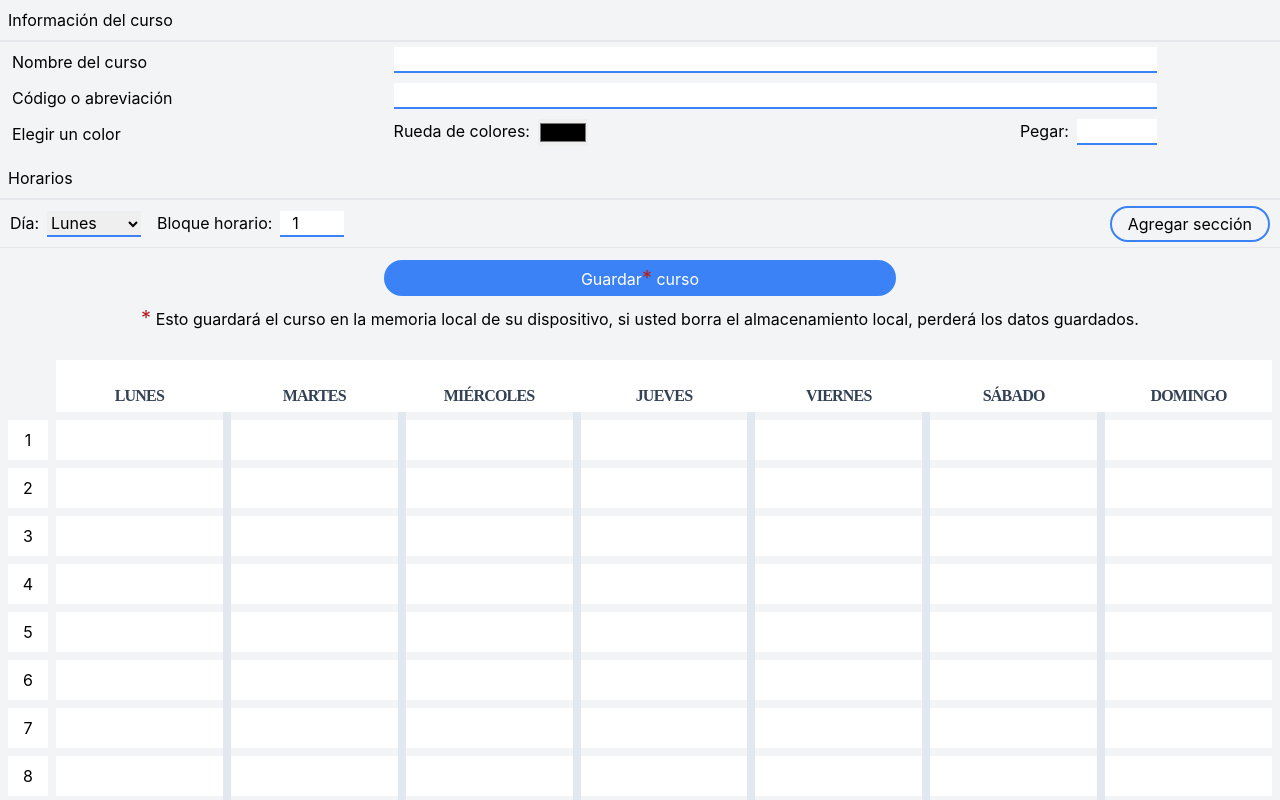
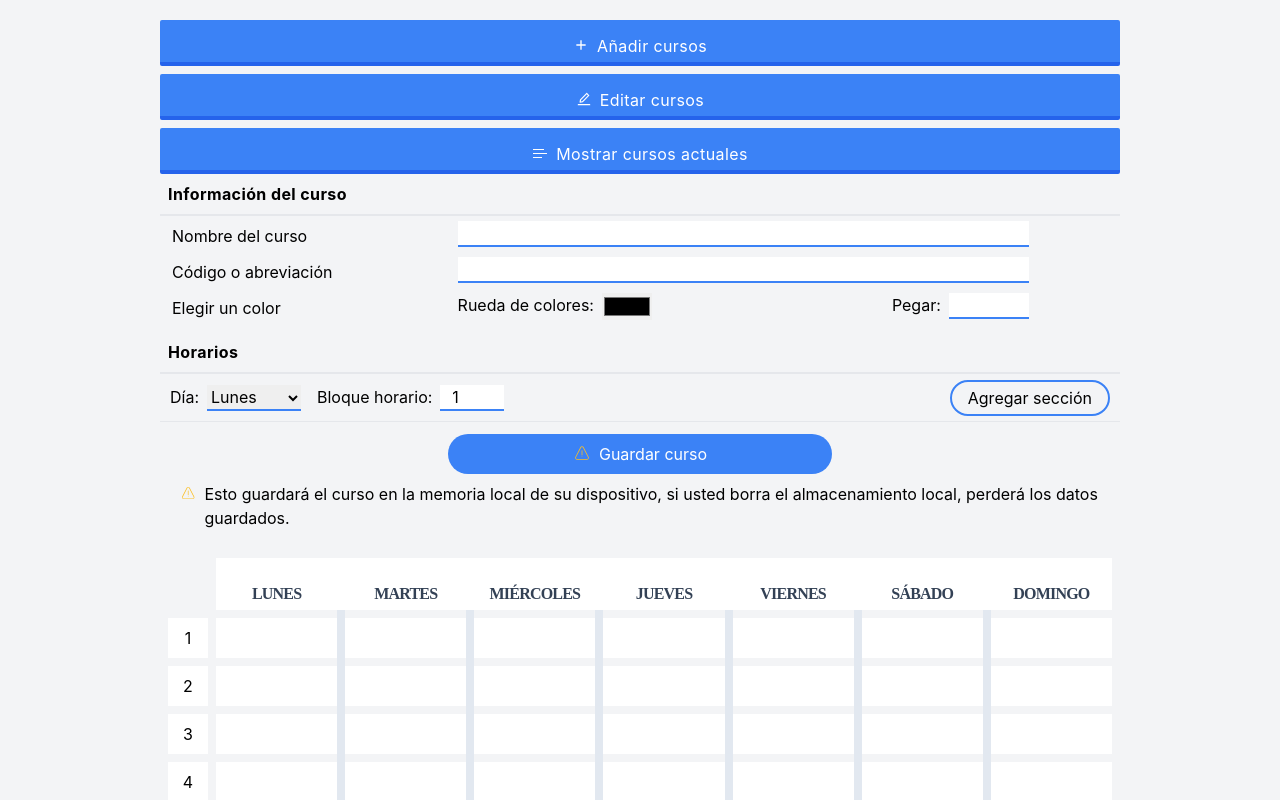
Before and after one commit to mguzm4n/schedule-maker-app, a React (Vite) app: page / in a window 1280 px wide. Shown: the top 800 px of the page. Built offline with nearby package versions, Linux system fonts and the light colour scheme; a web font is replaced by a local one.

Commit message:
style buttons for crud actions

```diff
--- a/src/App.tsx
+++ b/src/App.tsx
@@ -1,13 +1,39 @@
 import './index.css';
 import { getCollection } from './localdb/localManagement';
 
-import { useEffect, useState } from 'react';
+import { ReactElement, useEffect, useState } from 'react';
 import { Course } from './hooks/courseFormReducer';
 
 import Schedule from './components/Schedule';
 import AddCoursesForm from './components/AddCoursesForm';
 
+import { AiOutlineEdit } from "react-icons/ai";
+import { RiAddFill } from 'react-icons/ri';
+import { VscListSelection } from 'react-icons/vsc';
+import { IconType } from 'react-icons';
+
+type OptionBtn = {
+  name: string,
+  icon: ReactElement<IconType>
+}
+
+type OptionBtnState = OptionBtn & {
+  selected: boolean,
+}
+
+const crudOptions: OptionBtn[] = [
+  { name: 'Añadir cursos', icon: <RiAddFill className="mb-0.5" /> },
+  { name: 'Editar cursos', icon: <AiOutlineEdit className="mb-0.5" /> },
+  { name: 'Mostrar cursos actuales', icon: <VscListSelection className="" /> },
+];
+
 function App() {
+  const [btns, setBtns] = useState(
+    [...crudOptions].map(option => {
+      return { ...option, selected:false }
+    })
+  );
+
   const [courses, setCourses] = useState<Course[]>([]);
 
   useEffect(() => {
@@ -15,10 +41,31 @@ function App() {
     setCourses(coursesResponse.data);
   }, []);
 
+  const handleBtnSectionClick = (idx: number, option: OptionBtnState) => {
+    const btn = { ...option, selected: !option.selected };
+    const newBtns = [...btns];
+    newBtns[idx] = btn;
+    setBtns(newBtns);
+  }
+
   return (
-    <div className="App">
-      <AddCoursesForm courses={courses} setCourses={setCourses} />
-      <Schedule courses={courses} />
+    <div className="w-full flex justify-center">
+      <div className="pt-5 w-[75%]">
+        <div className="flex flex-col gap-2">
+          {btns.map((option, idx) => (
+            <button onClick={() => handleBtnSectionClick(idx, option)}
+              key={option.name} className={`
+                btn-section
+                ${option.selected ? 'underline underline-offset-4 bg-blue-600 border-b-blue-500 hover:border-b-blue-600' : ''}
+              `}>
+              {option.icon} { option.name }
+            </button>
+          ))
+          }
+        </div>
+        <AddCoursesForm courses={courses} setCourses={setCourses} />
+        <Schedule courses={courses} />
+      </div>
     </div>
   )
 }
--- a/src/components/AddCoursesForm.tsx
+++ b/src/components/AddCoursesForm.tsx
@@ -4,6 +4,8 @@ import { postToCollection } from '../localdb/localManagement';
 
 import courseFormReducer,  { Course, initialState } from "../hooks/courseFormReducer";
 import { v4 as uuidv4 } from 'uuid';
+
+import { CiWarning } from 'react-icons/ci';
 
 interface Props {
   courses: Course[]
@@ -47,10 +49,9 @@ const AddCoursesForm: FC<Props> = ({ courses, setCourses }) => {
     }
   };
 
-  return (
-  <div>
+  return (<div>
     <form onSubmit={submitCourse}>
-      <p className="border-b-2 p-2">Información del curso</p>
+      <p className="border-b-2 p-2 font-bold tracking-wide">Información del curso</p>
 
       <div className="flex items-center gap-2 p-1">
         <label className="pt-1 px-2 w-[30%]" htmlFor="courseName">
@@ -83,7 +84,7 @@ const AddCoursesForm: FC<Props> = ({ courses, setCourses }) => {
         </div>
       </div>
 
-      <p className="border-b-2 p-2">Horarios</p>
+      <p className="border-b-2 p-2 font-bold tracking-wide">Horarios</p>
 
       {state.sections.map((section, idx: number) => (
         <AddSectionForm
@@ -99,13 +100,12 @@ const AddCoursesForm: FC<Props> = ({ courses, setCourses }) => {
 
       <div className="flex flex-col items-center my-3">
         <button
-          className="disabled:opacity-50 w-[40%] px-2.5 py-1 rounded-full bg-blue-500 text-white hover:opacity-75"
+          className="disabled:opacity-50 w-[40%] flex flex-row justify-center items-center gap-2 px-2.5 py-2 rounded-full bg-blue-500 text-white hover:opacity-75"
           type="submit">
-          Guardar
-        <span className="text-red-700 text-xl">*</span> curso
+          <CiWarning className="fill-amber-400 text-lg mb-0.5" /> Guardar curso
         </button>
-        <p className="px-5 py-2">
-          <span className="text-red-700 text-xl">*</span> Esto guardará el curso en la memoria local de su dispositivo, si usted borra el almacenamiento local, perderá los datos guardados.
+        <p className="px-5 py-2 flex items-start gap-2">
+          <CiWarning className="fill-amber-400 text-lg mt-0.5" /> Esto guardará el curso en la memoria local de su dispositivo, si usted borra el almacenamiento local, perderá los datos guardados.
         </p>
       </div>
 
@@ -122,8 +122,7 @@ const AddCoursesForm: FC<Props> = ({ courses, setCourses }) => {
       state.formState.isLoading &&
       <div className="p-4 border-2 border-emerald-500">Enviando datos...</div>
     }
-  </div>
-  )
+  </div>)
 };
 
 export default AddCoursesForm;
--- a/src/index.css
+++ b/src/index.css
@@ -14,6 +14,12 @@
 }
 
 @layer components {
+  .btn-section {
+    @apply w-full flex gap-2 justify-center items-center
+      tracking-wide text-white transition-[border] duration-300  pb-1 pt-3.5
+      bg-blue-500 rounded-sm border-b-4 border-b-blue-600  hover:border-b-blue-500
+  }
+
   .line {
     position: relative;
   }
```
